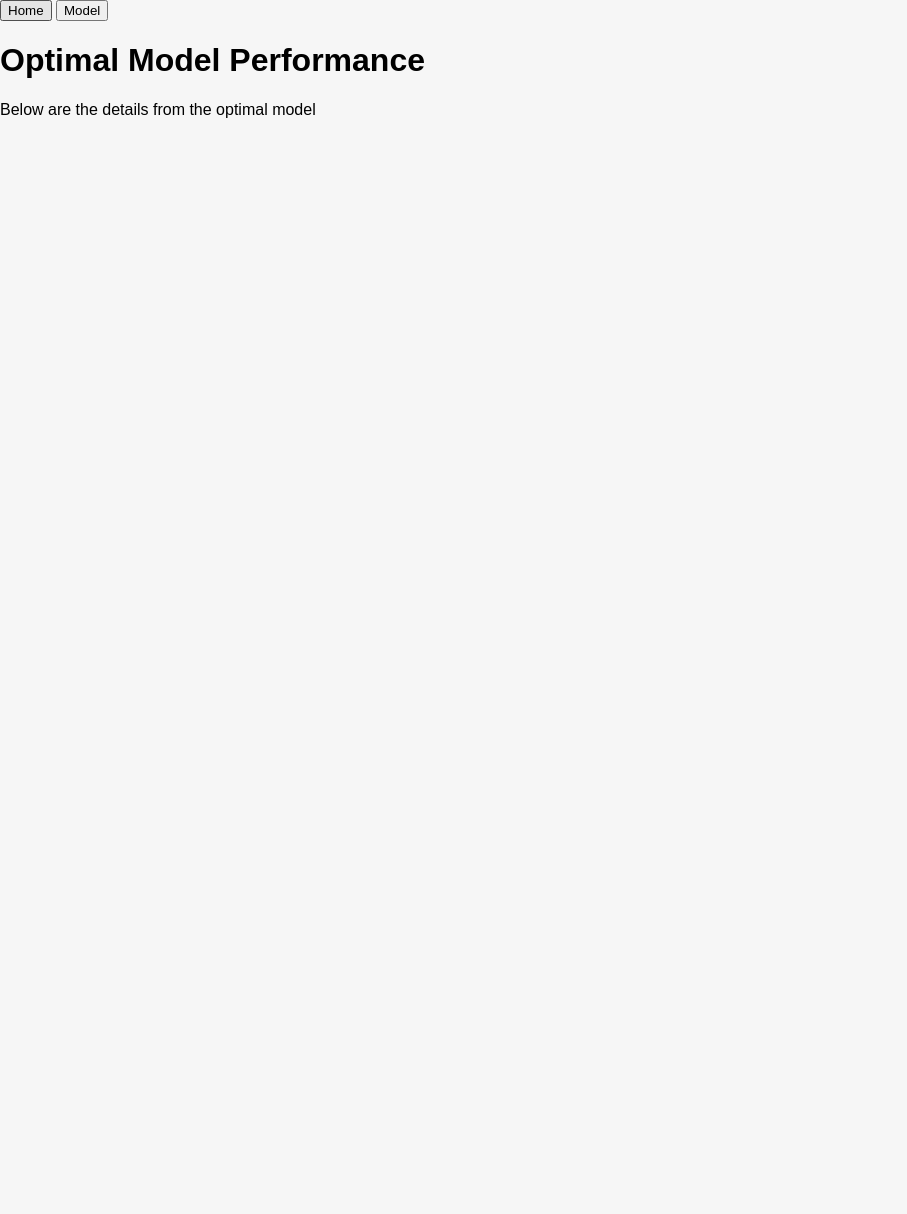
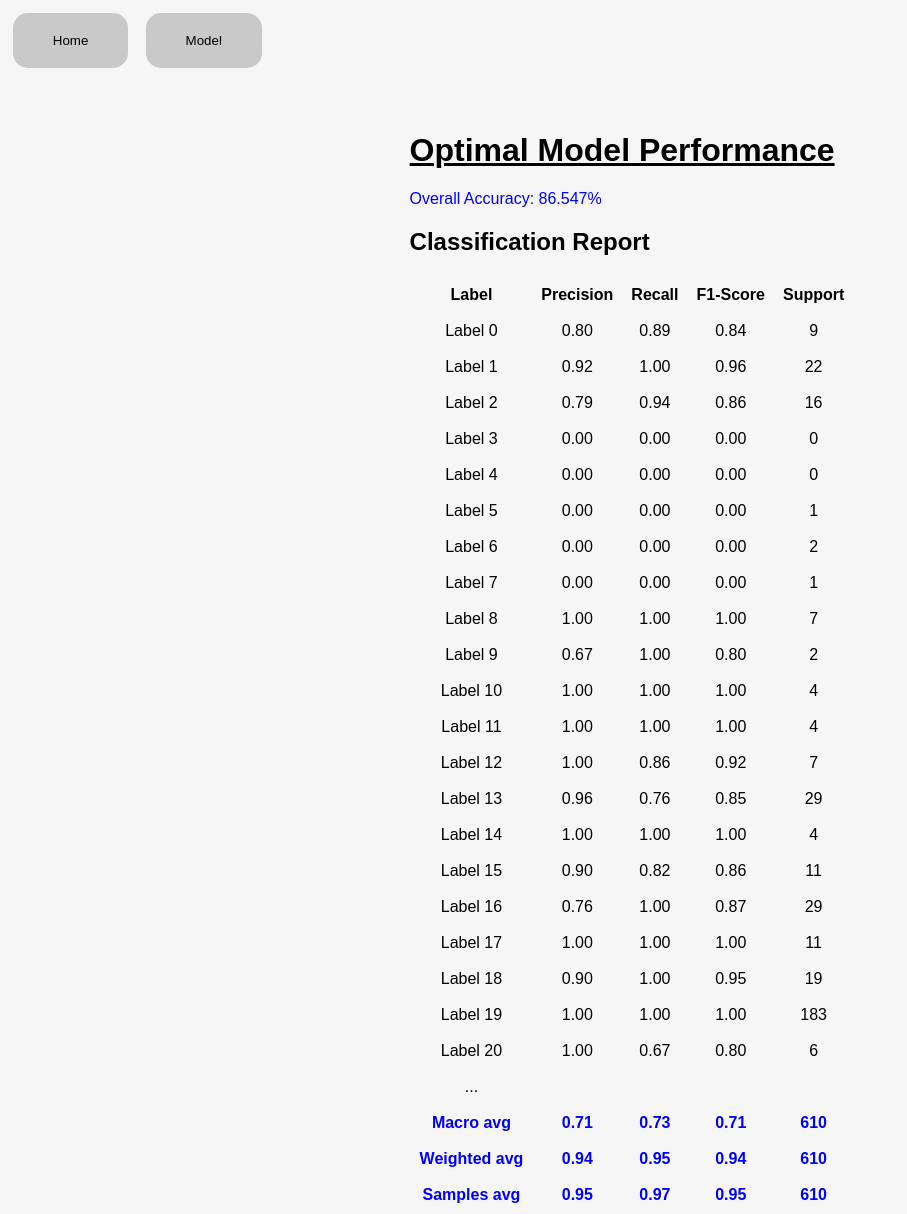
Before and after one commit to mmoran90/MAUDE-Device-Failure-Classification, a Flask app: page / in a window 1280 px wide, after a click on "Model". Shown: the whole page, without its empty margins (0-907 px from the left). Before the commit the page ends 118 px from the top, so only its background shows below. Run offline with Flask 3, Linux system fonts and the light colour scheme; parts of the project's set-up code (start-up, migrations or seed data) failed here and were passed over.

Commit message:
Add files via upload
Adding final flask changes

```diff
--- a/app.py
+++ b/app.py
@@ -1,8 +1,17 @@
 import pickle
 import numpy as np
 import xgboost as xgb
+import pandas as pd
 from flask import Flask, render_template, request, jsonify, url_for
 import os
+import re
+import nltk
+from nltk.corpus import stopwords
+
+# Import additional requirements
+nltk.download('stopwords')
+nltk.download('punkt')
+stop_words = set(stopwords.words('english'))
 
 app = Flask(__name__)
 app.static_folder = 'static'
@@ -15,14 +24,36 @@ with open("optimal_model.pkl", "rb") as plkFile:
 with open("tfidf_vectorizer.pkl", "rb") as tfidf_file:
     vectorizer = pickle.load(tfidf_file)
 
-# Create a mapping for numeric predictions to text labels
-prediction_labels = {
-    0: "No failure",
-    1: "Minor failure",
-    2: "Major failure",
-    3: "Critical failure"
-    # Adjust or expand based on your classification categories
-}
+# Load encoded labels from CSV
+encoded_labels_df = pd.read_csv('encoded_labels.csv')
+
+# Function to clean and tokenize text
+def preprocess_text(text):
+    text = text.lower()
+    text = re.sub(r'\d+', '', text)
+    text = re.sub(r'[^\w\s]', '', text)
+    text = re.sub(r'\s+', ' ', text).strip()
+    tokens = text.split()
+    return tokens
+
+# Function to remove stopwords
+def remove_stopwords(tokens):
+    return [word for word in tokens if word not in stop_words]
+
+def processInput(input):
+    # Transform the input using the pre-fitted vectorizer
+    pred = vectorizer.transform(input)
+
+    # Create DMatrix from the sparse matrix
+    dmatrix = xgb.DMatrix(pred)
+
+    # Make predictions using the DMatrix
+    result = model.predict(dmatrix)
+
+    # Get the index of the highest prediction score
+    most_likely_index = np.argmax(result)
+    most_likely_label = encoded_labels_df.columns[most_likely_index]
+    return most_likely_label
 
 # Enable CSS modifications
 @app.context_processor
@@ -33,38 +64,34 @@ def dated_url_for(endpoint, **values):
     if endpoint == 'static':
         filename = values.get('filename', None)
         if filename:
-            file_path = os.path.join(app.root_path,
-                                 endpoint, filename)
+            file_path = os.path.join(app.root_path, endpoint, filename)
             values['q'] = int(os.stat(file_path).st_mtime)
     return url_for(endpoint, **values)
 
 # Setup Flask connection and methods
 @app.route("/", methods=['GET', 'POST'])
+#@app.route("/", methods=['POST'])
 def home():
+    prediction = None
     if request.method == 'POST':
-        # Get input from the form fields
+        # Get info from user input
         brand_name = request.form['brand_name']
         patient_problem = request.form['patient_problem']
         manufacturer_narrative = request.form['manufacturer_narrative']
         event_desc = request.form['event_desc']
 
-        # Combine the input fields into a single text string
-        user_input = f"{brand_name} {patient_problem} {manufacturer_narrative} {event_desc}"
+        # Concatenate input into a single string
+        user_input = " ".join([brand_name, patient_problem, manufacturer_narrative, event_desc])
 
-        # Vectorize the input
-        data = vectorizer.transform([user_input])
+        # Pre-process and clean user input text
+        processed_text = preprocess_text(user_input)
+        clean_input = remove_stopwords(processed_text)
 
-        # Convert the vectorized data to DMatrix for XGBoost
-        dmatrix_data = xgb.DMatrix(data)
+        # Get the most likely prediction
+        prediction = processInput(clean_input)
+        return jsonify({'prediction': prediction})
 
-        # Predict using the loaded model
-        prediction = model.predict(dmatrix_data)
-
-        # Return the prediction as a JSON response
-        return jsonify({'prediction': prediction.tolist()})
-
-    # Render the form on GET request
-    return render_template('index.html')
+    return render_template('index.html', prediction=prediction)
 
 # Run the Flask app
 if __name__ == "__main__":
--- a/static/style.css
+++ b/static/style.css
@@ -10,9 +10,22 @@ body {
     color: rgb(0, 0, 0); /* Text color */
 }
 
+h1{
+    text-decoration: underline;
+}
+
+p {
+    color: blue;
+}
+
+th, td {
+    padding: 8px;
+    text-align: center;
+}
+
 .title{
     margin-left: 25%;
-    margin-top: 8%;
+    margin-top: 5%;
     margin-bottom: 5%;
 }
 
@@ -95,7 +108,7 @@ body {
     margin-left: var(--padding); /* Space between icon and textarea */
     outline: none; /* Remove outline */
     border: 1px solid transparent; /* Optional: add border for visibility */
-    background-color: transparent; /* Use this for input elements */
+    background-color: transparent;
 }
 
 .text_input::placeholder,
@@ -124,3 +137,30 @@ body {
 .button:hover {
     background-color: #d8d6d6;
   }
+
+  .tablink {
+    background-color: rgba(192, 192, 192, 0.824);
+    border-radius: 15px;
+    border: none;
+    width: fit-content;
+    padding-top: 20px;
+    padding-bottom: 20px;
+    padding-left: 40px;
+    padding-right: 40px;
+    margin-left: 1%;
+    margin-top: 1%;
+    transition-duration: 1s;
+  }
+
+  .tablink:hover{
+    background-color: #a9a9a9;
+  }
+
+  .model_perf {
+    margin-left: 32%;
+    margin-top: 5%;
+  }
+
+  .text_color{
+    color: blue;
+  }
--- a/templates/index.html
+++ b/templates/index.html
@@ -65,7 +65,7 @@
     <div class="container">
       <div class="tab">
         <button
-          class="tablink"
+          class="tablink tab_button"
           onclick="openTab(event, 'Home')"
           id="defaultOpen"
         >
@@ -75,7 +75,7 @@
       </div>
 
       <div id="Home" class="tabcontent">
-        <h1 class="title">MAUDE Media Device Failure Classification</h1>
+        <h1 class="title">MAUDE Medical Device Failure Classification</h1>
 
         <form action="javascript:void(0);" class="form-center">
           <label for="brand_name">Brand Name:</label>
@@ -133,7 +133,7 @@
 
         <div class="results">
           <label for="disabled_box"
-            >Predicted Media Device Failure Classification:</label
+            >Predicted Medical Device Failure Classification:</label
           >
           <br />
           <div class="search prediction">
@@ -150,9 +150,194 @@
         </div>
       </div>
 
-      <div id="Model" class="tabcontent" style="display: none">
+      <div id="Model" class="tabcontent model_perf" style="display: none">
         <h1>Optimal Model Performance</h1>
-        <p>Below are the details from the optimal model</p>
+        <p>Overall Accuracy: 86.547%</p>
+        <h2>Classification Report</h2>
+        <table>
+          <thead>
+            <tr>
+              <th>Label</th>
+              <th>Precision</th>
+              <th>Recall</th>
+              <th>F1-Score</th>
+              <th>Support</th>
+            </tr>
+          </thead>
+          <tbody>
+            <tr>
+              <td>Label 0</td>
+              <td>0.80</td>
+              <td>0.89</td>
+              <td>0.84</td>
+              <td>9</td>
+            </tr>
+            <tr>
+              <td>Label 1</td>
+              <td>0.92</td>
+              <td>1.00</td>
+              <td>0.96</td>
+              <td>22</td>
+            </tr>
+            <tr>
+              <td>Label 2</td>
+              <td>0.79</td>
+              <td>0.94</td>
+              <td>0.86</td>
+              <td>16</td>
+            </tr>
+            <tr>
+              <td>Label 3</td>
+              <td>0.00</td>
+              <td>0.00</td>
+              <td>0.00</td>
+              <td>0</td>
+            </tr>
+            <tr>
+              <td>Label 4</td>
+              <td>0.00</td>
+              <td>0.00</td>
+              <td>0.00</td>
+              <td>0</td>
+            </tr>
+            <tr>
+              <td>Label 5</td>
+              <td>0.00</td>
+              <td>0.00</td>
+              <td>0.00</td>
+              <td>1</td>
+            </tr>
+            <tr>
+              <td>Label 6</td>
+              <td>0.00</td>
+              <td>0.00</td>
+              <td>0.00</td>
+              <td>2</td>
+            </tr>
+            <tr>
+              <td>Label 7</td>
+              <td>0.00</td>
+              <td>0.00</td>
+              <td>0.00</td>
+              <td>1</td>
+            </tr>
+            <tr>
+              <td>Label 8</td>
+              <td>1.00</td>
+              <td>1.00</td>
+              <td>1.00</td>
+              <td>7</td>
+            </tr>
+            <tr>
+              <td>Label 9</td>
+              <td>0.67</td>
+              <td>1.00</td>
+              <td>0.80</td>
+              <td>2</td>
+            </tr>
+            <tr>
+              <td>Label 10</td>
+              <td>1.00</td>
+              <td>1.00</td>
+              <td>1.00</td>
+              <td>4</td>
+            </tr>
+            <tr>
+              <td>Label 11</td>
+              <td>1.00</td>
+              <td>1.00</td>
+              <td>1.00</td>
+              <td>4</td>
+            </tr>
+            <tr>
+              <td>Label 12</td>
+              <td>1.00</td>
+              <td>0.86</td>
+              <td>0.92</td>
+              <td>7</td>
+            </tr>
+            <tr>
+              <td>Label 13</td>
+              <td>0.96</td>
+              <td>0.76</td>
+              <td>0.85</td>
+              <td>29</td>
+            </tr>
+            <tr>
+              <td>Label 14</td>
+              <td>1.00</td>
+              <td>1.00</td>
+              <td>1.00</td>
+              <td>4</td>
+            </tr>
+            <tr>
+              <td>Label 15</td>
+              <td>0.90</td>
+              <td>0.82</td>
+              <td>0.86</td>
+              <td>11</td>
+            </tr>
+            <tr>
+              <td>Label 16</td>
+              <td>0.76</td>
+              <td>1.00</td>
+              <td>0.87</td>
+              <td>29</td>
+            </tr>
+            <tr>
+              <td>Label 17</td>
+              <td>1.00</td>
+              <td>1.00</td>
+              <td>1.00</td>
+              <td>11</td>
+            </tr>
+            <tr>
+              <td>Label 18</td>
+              <td>0.90</td>
+              <td>1.00</td>
+              <td>0.95</td>
+              <td>19</td>
+            </tr>
+            <tr>
+              <td>Label 19</td>
+              <td>1.00</td>
+              <td>1.00</td>
+              <td>1.00</td>
+              <td>183</td>
+            </tr>
+            <tr>
+              <td>Label 20</td>
+              <td>1.00</td>
+              <td>0.67</td>
+              <td>0.80</td>
+              <td>6</td>
+            </tr>
+            <tr>
+              <td>...</td>
+            </tr>
+            <tr>
+              <td class="text_color"><strong>Macro avg</strong></td>
+              <td class="text_color"><strong>0.71</strong></td>
+              <td class="text_color"><strong>0.73</strong></td>
+              <td class="text_color"><strong>0.71</strong></td>
+              <td class="text_color"><strong>610</strong></td>
+            </tr>
+            <tr>
+              <td class="text_color"><strong>Weighted avg</strong></td>
+              <td class="text_color"><strong>0.94</strong></td>
+              <td class="text_color"><strong>0.95</strong></td>
+              <td class="text_color"><strong>0.94</strong></td>
+              <td class="text_color"><strong>610</strong></td>
+            </tr>
+            <tr>
+              <td class="text_color"><strong>Samples avg</strong></td>
+              <td class="text_color"><strong>0.95</strong></td>
+              <td class="text_color"><strong>0.97</strong></td>
+              <td class="text_color"><strong>0.95</strong></td>
+              <td class="text_color"><strong>610</strong></td>
+            </tr>
+          </tbody>
+        </table>
       </div>
     </div>
 
```
Also changed, not shown: encoded_labels.csv (added), 1 other file.
